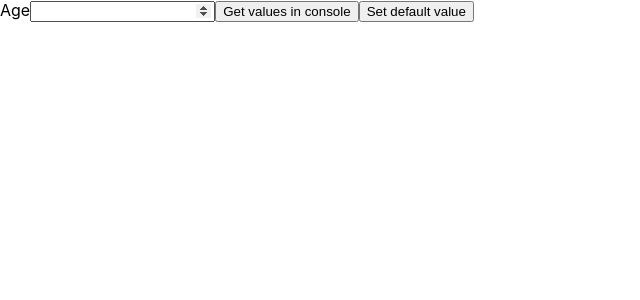
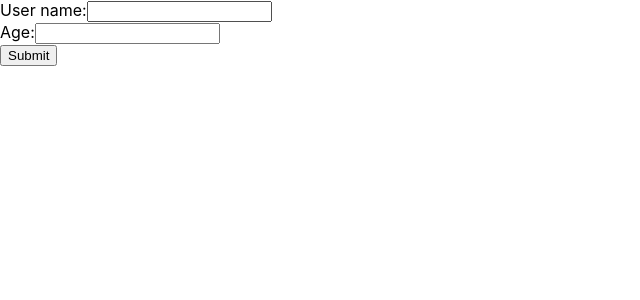
Before and after one commit to manoj633/react-revision, a React (Create React App) app: page / in a window 1280 px wide. Shown: the top 300 px of the page, without its empty margins (0-640 px from the left). Built offline with nearby package versions, Linux system fonts and the light colour scheme.

Commit message:
Touched and dirty fields tracking using react-hook-form

```diff
--- a/src/App.js
+++ b/src/App.js
@@ -32,6 +32,7 @@ import { NumbersAndDates } from "./components/Forms/form hook/NumbersAndDates";
 import { WatchValue } from "./components/Forms/form hook/WatchValue";
 import { GetFieldValue } from "./components/Forms/form hook/GetFieldValue";
 import { SetFieldValue } from "./components/Forms/form hook/SetFieldValue";
+import { TouchedAndDirtyFields } from "./components/Forms/form hook/TouchedAndDirtyFields";
 
 function App() {
   const inputRef = useRef(null);
@@ -116,7 +117,8 @@ function App() {
       {/* <NumbersAndDates /> */}
       {/* <WatchValue /> */}
       {/* <GetFieldValue /> */}
-      <SetFieldValue />
+      {/* <SetFieldValue /> */}
+      <TouchedAndDirtyFields />
     </div>
   );
 }
--- /dev/null
+++ b/src/components/Forms/form hook/TouchedAndDirtyFields.jsx
@@ -0,0 +1,32 @@
+import { DevTool } from "@hookform/devtools";
+import React, { useEffect } from "react";
+import { useForm } from "react-hook-form";
+
+export const TouchedAndDirtyFields = () => {
+  const { register, control, formState } = useForm();
+  const { touchedFields, dirtyFields } = formState;
+
+  console.log("Touched fields", touchedFields);
+  console.log("Dirty fields", dirtyFields);
+
+  return (
+    <>
+      <form>
+        <div>
+          <label htmlFor="username">User name:</label>
+          <input type="text" id="username" {...register("username")} />
+        </div>
+        <div>
+          <label htmlFor="age">Age:</label>
+          <input
+            type="number"
+            id="age"
+            {...register("age", { valueAsNumber: true })}
+          />
+        </div>
+        <button type="submit">Submit</button>
+      </form>
+      <DevTool control={control} />
+    </>
+  );
+};
```
